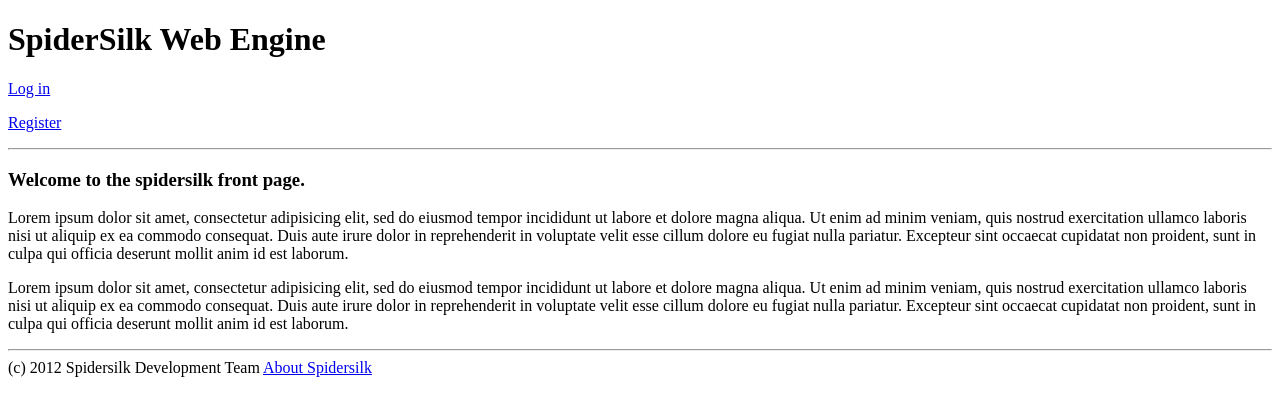
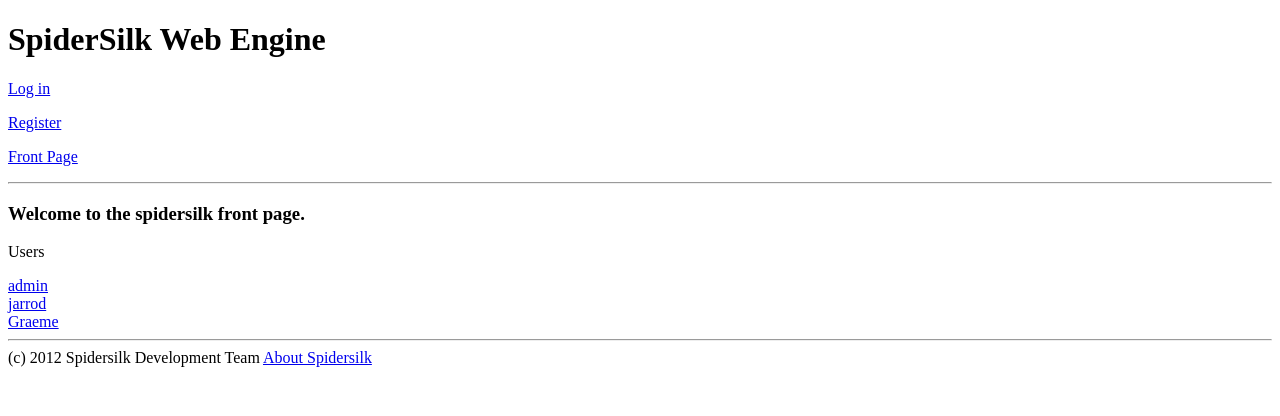
Before and after one commit to JarrodHenry/SpiderSilk, a Flask app: page / in a window 1280 px wide. Shown: the top 416 px of the page. Run offline with Flask 2, Linux system fonts and the light colour scheme; parts of the project's set-up code (start-up, migrations or seed data) failed here and were passed over.

Commit message:
This closes Issue 3

```diff
--- a/app.py
+++ b/app.py
@@ -18,16 +18,30 @@ def hello():
 	else:
 		user = None
 
-	return render_template('frontpage.html', user=user)
+	# Get the list of users on the site
+  	userlist = dbsession.query(User.name).all()
+
+
+	return render_template('frontpage.html', user=user, userlist=userlist)
 
 
 @app.route("/story/<int:story_id>")
 def story(story_id):
 	return "You have selected story %s" % story_id
 
+@app.route("/~<user_name>")
 @app.route("/user/<user_name>")
 def user(user_name):
-	return "You have selected user %s " % user_name
+
+	user = dbsession.query(User).filter_by(name=user_name).first()
+
+	if user is None:
+		flash("User not found")
+		return redirect(url_for('hello'))
+
+	else:
+
+		return render_template('user.html', user=user)
 
 @app.route("/login/", methods=['GET', 'POST'])
 def login():
@@ -100,6 +114,5 @@ def resetdb():
 	else:
 		return render_template('resetdb.html')
 
-
 if __name__ == '__main__':
 	app.run()
--- a/db.py
+++ b/db.py
@@ -7,8 +7,8 @@
 from sqlalchemy.schema import Column
 from sqlalchemy.types import String, Text, Integer, Boolean
 
-#engine = create_engine('sqlite:///spidersilk.db')
-engine = create_engine('postgresql:///spidersilk')
+engine = create_engine('sqlite:///spidersilk.db')
+#engine = create_engine('postgresql:///spidersilk')
 
 session = scoped_session(sessionmaker(bind=engine, autoflush=False))
 
--- a/templates/_base.html
+++ b/templates/_base.html
@@ -10,6 +10,7 @@
 	 {% else %}
 	 <P><A HREF="{{url_for('login') }}"> Log in </A></P>
 	 <P><A HREF="{{url_for('register') }}"> Register </A></P>
+	 <P><A HREF="{{url_for('hello') }}">Front Page</A></P>
 	 {% endif %}
 
 	 {% for message in get_flashed_messages() %}
--- a/templates/frontpage.html
+++ b/templates/frontpage.html
@@ -6,8 +6,12 @@
 
 <H3> Welcome to the spidersilk front page. </H3>
 <P>
- 	Lorem ipsum dolor sit amet, consectetur adipisicing elit, sed do eiusmod tempor incididunt ut labore et dolore magna aliqua. Ut enim ad minim veniam, quis nostrud exercitation ullamco laboris nisi ut aliquip ex ea commodo consequat. Duis aute irure dolor in reprehenderit in voluptate velit esse cillum dolore eu fugiat nulla pariatur. Excepteur sint occaecat cupidatat non proident, sunt in culpa qui officia deserunt mollit anim id est laborum.
-</P><P>
- 	Lorem ipsum dolor sit amet, consectetur adipisicing elit, sed do eiusmod tempor incididunt ut labore et dolore magna aliqua. Ut enim ad minim veniam, quis nostrud exercitation ullamco laboris nisi ut aliquip ex ea commodo consequat. Duis aute irure dolor in reprehenderit in voluptate velit esse cillum dolore eu fugiat nulla pariatur. Excepteur sint occaecat cupidatat non proident, sunt in culpa qui officia deserunt mollit anim id est laborum.
+	Users
 </P>
+
+{% for name in userlist %}
+	<a href="/user/{{name.name}}">{{name.name}}</a></br>
+{% endfor %}
+
+
 {% endblock %}
```
Also changed, not shown: spidersilk.db.
